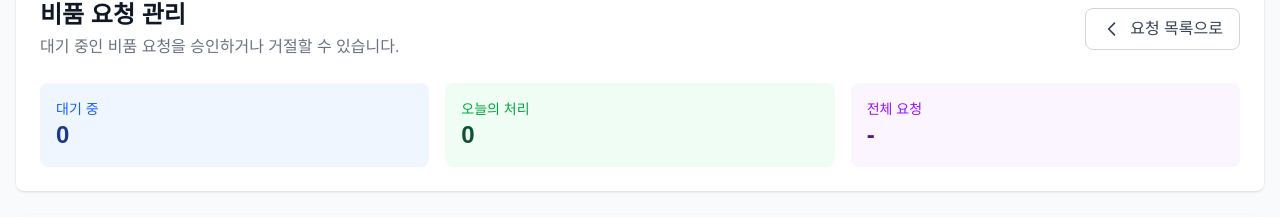
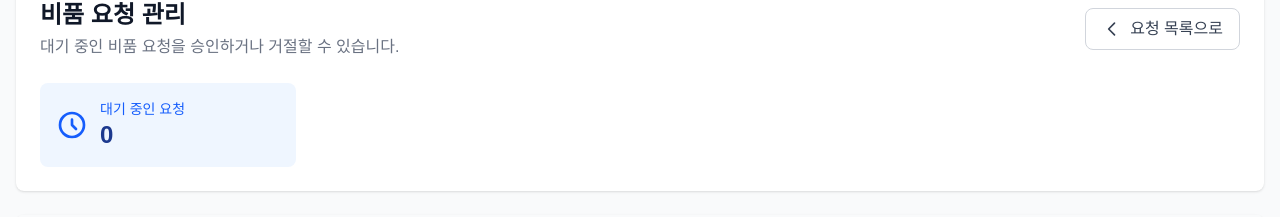
Before and after one commit to treejh/JUSEYO, a Next.js app in the folder frontend/: page /item/supplyrequest/manage in a window 1280 px wide. Shown: the part 117-334 px from the top of the page. Built offline with nearby package versions, Linux system fonts and the light colour scheme; no server answers.

Commit message:
[ front / style ] 174 : 비품요청관리 ui 개선2

```diff
--- a/frontend/src/app/item/supplyrequest/manage/page.tsx
+++ b/frontend/src/app/item/supplyrequest/manage/page.tsx
@@ -92,21 +92,30 @@ export default function ManageSupplyRequestsPage() {
             </Link>
           </div>
 
-          {/* 통계 섹션 */}
-          <div className="grid grid-cols-1 sm:grid-cols-3 gap-4 mt-6">
-            <div className="bg-blue-50 rounded-lg p-4">
-              <p className="text-sm text-blue-600">대기 중</p>
-              <p className="text-2xl font-bold text-blue-900">
-                {requests.length}
-              </p>
-            </div>
-            <div className="bg-green-50 rounded-lg p-4">
-              <p className="text-sm text-green-600">오늘의 처리</p>
-              <p className="text-2xl font-bold text-green-900">0</p>
-            </div>
-            <div className="bg-purple-50 rounded-lg p-4">
-              <p className="text-sm text-purple-600">전체 요청</p>
-              <p className="text-2xl font-bold text-purple-900">-</p>
+          {/* 통계 섹션 수정 */}
+          <div className="flex mt-6">
+            <div className="bg-blue-50 rounded-lg p-4 w-64">
+              <div className="flex items-center gap-3">
+                <svg
+                  className="w-8 h-8 text-blue-600"
+                  fill="none"
+                  stroke="currentColor"
+                  viewBox="0 0 24 24"
+                >
+                  <path
+                    strokeLinecap="round"
+                    strokeLinejoin="round"
+                    strokeWidth={2}
+                    d="M12 8v4l3 3m6-3a9 9 0 11-18 0 9 9 0 0118 0z"
+                  />
+                </svg>
+                <div>
+                  <p className="text-sm text-blue-600">대기 중인 요청</p>
+                  <p className="text-2xl font-bold text-blue-900">
+                    {requests.length}
+                  </p>
+                </div>
+              </div>
             </div>
           </div>
         </div>
```
